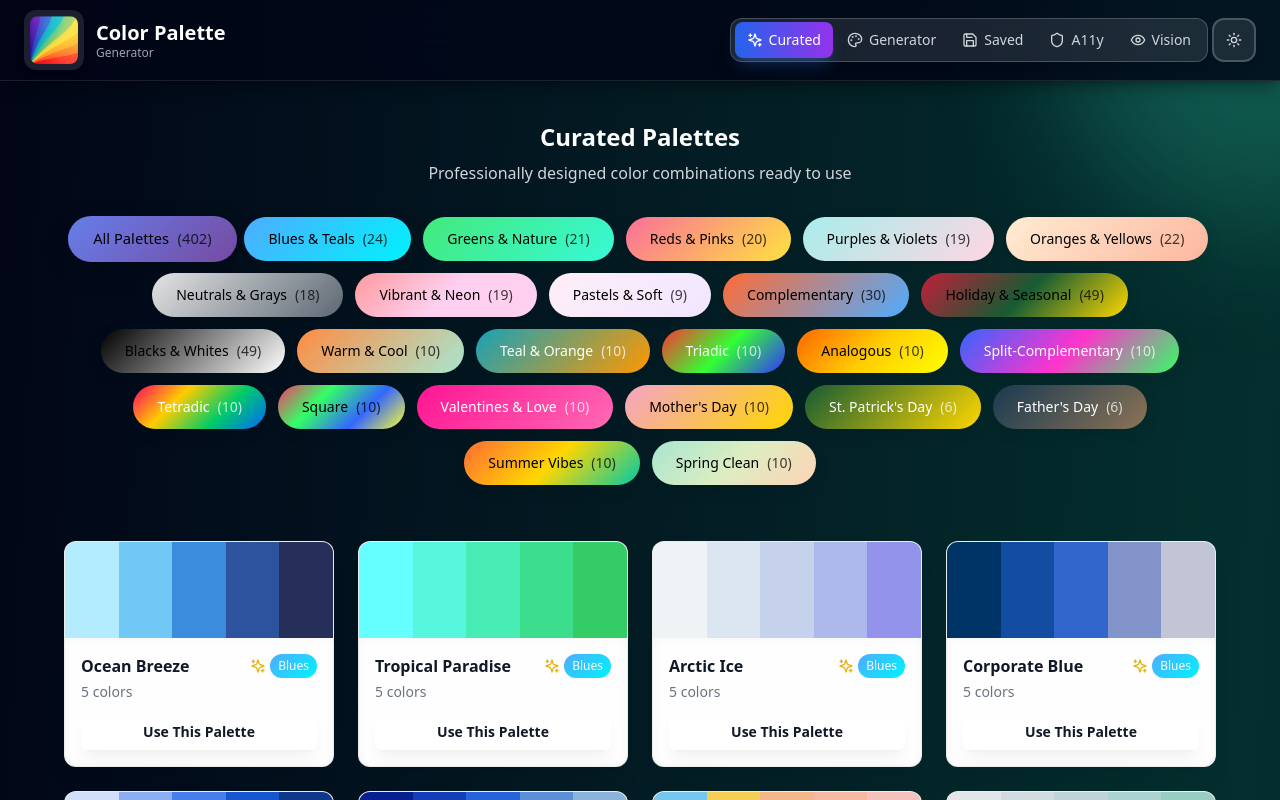
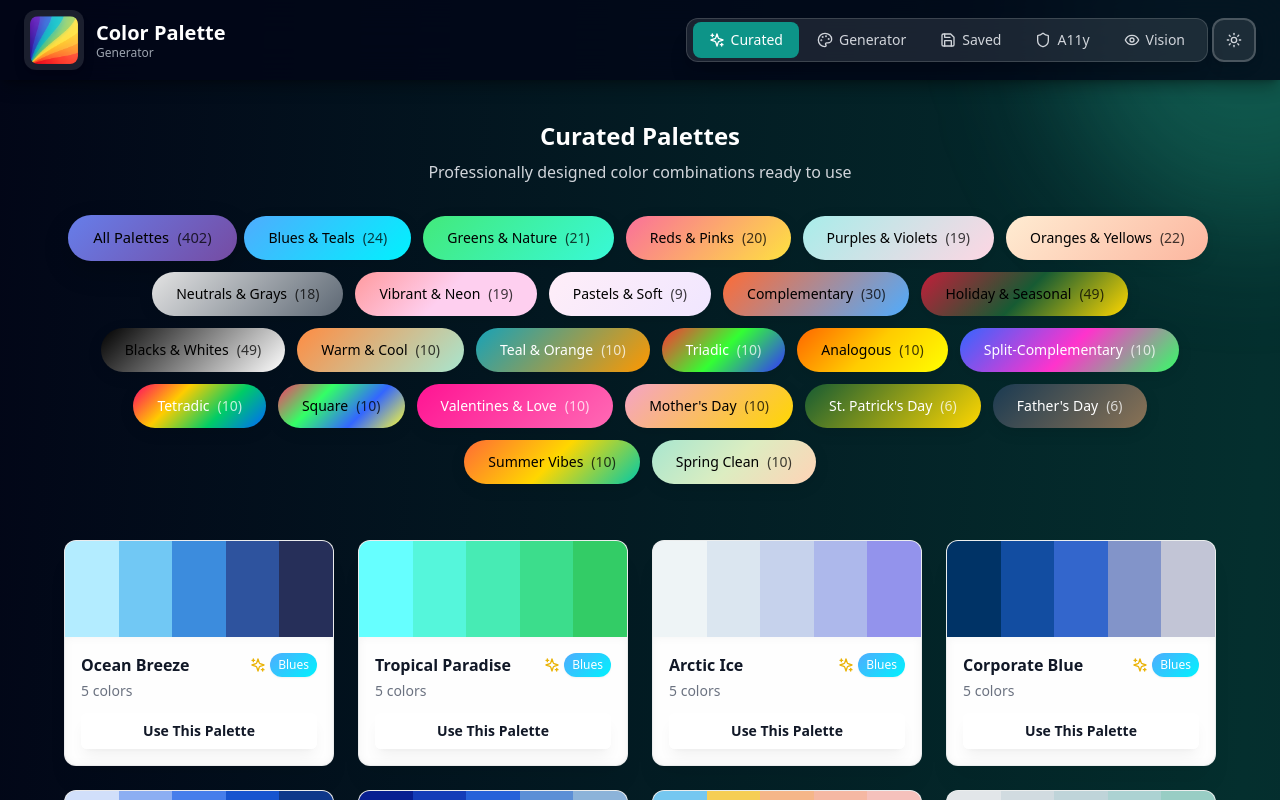
Before and after one commit to josephbatac2/Color-Palette-Generator, a React (Vite) app: page / in a window 1280 px wide. Both pictures are taken after a click on the button "Get Started — It's Free". Shown: the top 800 px of the page. Built offline with nearby package versions, Linux system fonts and the light colour scheme.

Commit message:
Updated ColorPaletteGenerator.tsx

```diff
--- a/src/components/ColorPaletteGenerator.tsx
+++ b/src/components/ColorPaletteGenerator.tsx
@@ -63,7 +63,7 @@ export const ColorPaletteGenerator: React.FC = () => {
       <Tabs value={activeTab} onValueChange={setActiveTab} className="space-y-0">
 
       {/* Header */}
-      <header className={`backdrop-blur-xl sticky top-0 z-20 shadow-lg ${theme === 'dark' ? 'border-b border-white/10 bg-slate-950/80 shadow-black/30' : 'border-b border-gray-200 bg-white/70 shadow-gray-200/50'}`}>
+      <header className={`backdrop-blur-xl sticky top-0 z-20 shadow-lg ${theme === 'dark' ? 'bg-slate-950/80 shadow-black/30' : 'bg-white/70 shadow-gray-200/50'}`}>
         <div className="container mx-auto px-6">
           <div className="flex items-center justify-between h-20">
             {/* Logo - Left */}
@@ -79,24 +79,24 @@ export const ColorPaletteGenerator: React.FC = () => {
 
             {/* Navigation - Right */}
             <nav className="flex items-center gap-1">
-              <TabsList className={`h-11 gap-0.5 rounded-xl px-1 ${theme === 'dark' ? 'bg-white/10 border-white/20' : 'bg-gray-100 border-gray-200'}`}>
-                <TabsTrigger value="curated" className={`flex items-center gap-1.5 px-3 h-9 rounded-lg text-sm font-medium ${theme === 'dark' ? 'text-gray-300 data-[state=active]:text-white hover:text-gray-100' : 'text-gray-600 data-[state=active]:text-white hover:text-gray-800'}`}>
+              <TabsList className={`h-11 gap-0.5 rounded-xl px-1.5 ${theme === 'dark' ? 'bg-white/10 border border-white/15' : 'bg-gray-100 border border-gray-200'}`}>
+                <TabsTrigger value="curated" className={`flex items-center gap-1.5 px-4 h-9 rounded-lg text-sm font-medium ${theme === 'dark' ? 'text-gray-300 hover:bg-white/10 hover:text-gray-100 data-[state=active]:bg-teal-600 data-[state=active]:text-white data-[state=active]:hover:bg-teal-700' : 'text-gray-600 hover:bg-gray-200 hover:text-gray-900 data-[state=active]:bg-teal-600 data-[state=active]:text-white data-[state=active]:hover:bg-teal-700'}`}>
                   <Sparkles className="w-4 h-4" />
                   <span className="hidden md:inline">Curated</span>
                 </TabsTrigger>
-                <TabsTrigger value="generator" className={`flex items-center gap-1.5 px-3 h-9 rounded-lg text-sm font-medium ${theme === 'dark' ? 'text-gray-300 data-[state=active]:text-white hover:text-gray-100' : 'text-gray-600 data-[state=active]:text-white hover:text-gray-800'}`}>
+                <TabsTrigger value="generator" className={`flex items-center gap-1.5 px-4 h-9 rounded-lg text-sm font-medium ${theme === 'dark' ? 'text-gray-300 hover:bg-white/10 hover:text-gray-100 data-[state=active]:bg-teal-600 data-[state=active]:text-white data-[state=active]:hover:bg-teal-700' : 'text-gray-600 hover:bg-gray-200 hover:text-gray-900 data-[state=active]:bg-teal-600 data-[state=active]:text-white data-[state=active]:hover:bg-teal-700'}`}>
                   <Palette className="w-4 h-4" />
                   <span className="hidden md:inline">Generator</span>
                 </TabsTrigger>
-                <TabsTrigger value="saved" className={`flex items-center gap-1.5 px-3 h-9 rounded-lg text-sm font-medium ${theme === 'dark' ? 'text-gray-300 data-[state=active]:text-white hover:text-gray-100' : 'text-gray-600 data-[state=active]:text-white hover:text-gray-800'}`}>
+                <TabsTrigger value="saved" className={`flex items-center gap-1.5 px-4 h-9 rounded-lg text-sm font-medium ${theme === 'dark' ? 'text-gray-300 hover:bg-white/10 hover:text-gray-100 data-[state=active]:bg-teal-600 data-[state=active]:text-white data-[state=active]:hover:bg-teal-700' : 'text-gray-600 hover:bg-gray-200 hover:text-gray-900 data-[state=active]:bg-teal-600 data-[state=active]:text-white data-[state=active]:hover:bg-teal-700'}`}>
                   <Save className="w-4 h-4" />
                   <span className="hidden md:inline">Saved</span>
                 </TabsTrigger>
-                <TabsTrigger value="accessibility" className={`flex items-center gap-1.5 px-3 h-9 rounded-lg text-sm font-medium ${theme === 'dark' ? 'text-gray-300 data-[state=active]:text-white hover:text-gray-100' : 'text-gray-600 data-[state=active]:text-white hover:text-gray-800'}`}>
+                <TabsTrigger value="accessibility" className={`flex items-center gap-1.5 px-4 h-9 rounded-lg text-sm font-medium ${theme === 'dark' ? 'text-gray-300 hover:bg-white/10 hover:text-gray-100 data-[state=active]:bg-teal-600 data-[state=active]:text-white data-[state=active]:hover:bg-teal-700' : 'text-gray-600 hover:bg-gray-200 hover:text-gray-900 data-[state=active]:bg-teal-600 data-[state=active]:text-white data-[state=active]:hover:bg-teal-700'}`}>
                   <Shield className="w-4 h-4" />
                   <span className="hidden md:inline">A11y</span>
                 </TabsTrigger>
-                <TabsTrigger value="simulator" className={`flex items-center gap-1.5 px-3 h-9 rounded-lg text-sm font-medium ${theme === 'dark' ? 'text-gray-300 data-[state=active]:text-white hover:text-gray-100' : 'text-gray-600 data-[state=active]:text-white hover:text-gray-800'}`}>
+                <TabsTrigger value="simulator" className={`flex items-center gap-1.5 px-4 h-9 rounded-lg text-sm font-medium ${theme === 'dark' ? 'text-gray-300 hover:bg-white/10 hover:text-gray-100 data-[state=active]:bg-teal-600 data-[state=active]:text-white data-[state=active]:hover:bg-teal-700' : 'text-gray-600 hover:bg-gray-200 hover:text-gray-900 data-[state=active]:bg-teal-600 data-[state=active]:text-white data-[state=active]:hover:bg-teal-700'}`}>
                   <Eye className="w-4 h-4" />
                   <span className="hidden md:inline">Vision</span>
                 </TabsTrigger>
--- a/src/components/ui/tabs.tsx
+++ b/src/components/ui/tabs.tsx
@@ -29,17 +29,10 @@ const TabsTrigger = React.forwardRef<
   <TabsPrimitive.Trigger
     ref={ref}
     className={cn(
-      // Base: always-dark text on light bg so inactive tabs are readable (≥7:1)
       "inline-flex items-center justify-center whitespace-nowrap rounded-lg px-3 py-1.5 text-sm font-semibold",
-      "text-gray-700 ring-offset-background transition-all duration-300",
+      "ring-offset-background transition-all duration-200",
       "focus-visible:outline-none focus-visible:ring-2 focus-visible:ring-blue-600 focus-visible:ring-offset-2",
       "disabled:pointer-events-none disabled:opacity-50",
-      // Hover: slight gray tint, still dark text
-      "hover:bg-gray-100 hover:text-gray-900",
-      // Active: white text on blue→purple gradient (≥4.5:1)
-      "data-[state=active]:bg-gradient-to-r data-[state=active]:from-blue-600 data-[state=active]:to-purple-600",
-      "data-[state=active]:text-white data-[state=active]:shadow-lg data-[state=active]:shadow-blue-500/25",
-      "data-[state=active]:hover:from-blue-700 data-[state=active]:hover:to-purple-700",
       className
     )}
     {...props}
```
